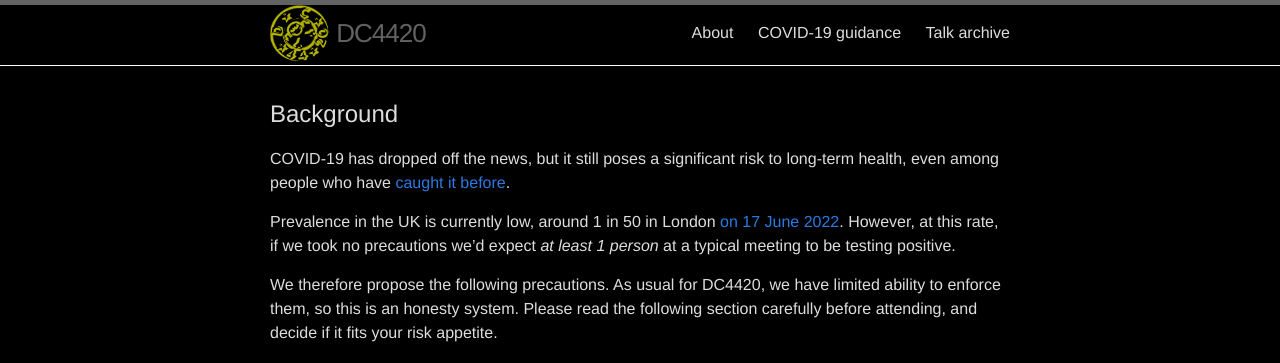
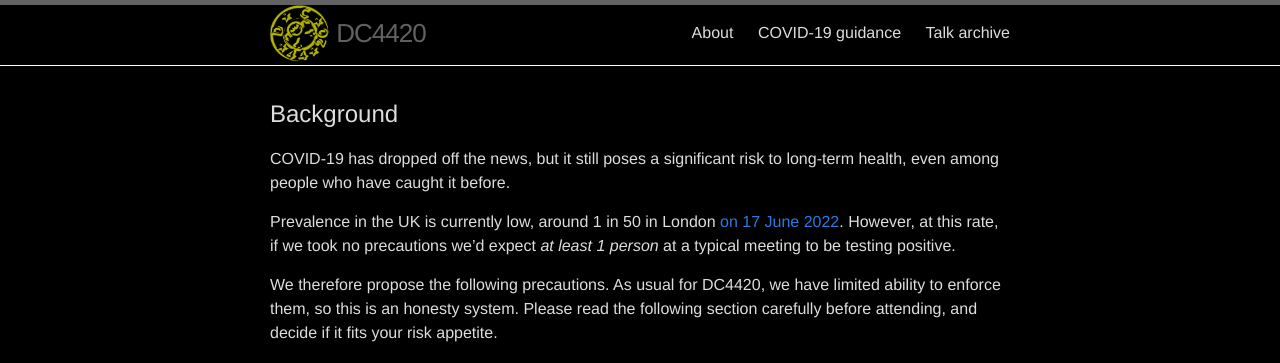
Before and after one commit to dc4420/website, a Jekyll site: the page built from covid.md, in a window 1280 px wide. Shown: the top 363 px of the page. Built offline with Jekyll 4.4.1, drawn with Linux system fonts in a browser that asks for light colours; nearby versions of some CDN libraries; some of the changed lines change nothing that is shown.

Commit message:
Remove cite for now (it's still being discussed)

```diff
--- a/covid.md
+++ b/covid.md
@@ -7,8 +7,7 @@ permalink: /covid/
 ## Background
 
 COVID-19 has dropped off the news, but it still poses a significant
-risk to long-term health, even among people who have
-[caught it before](https://twitter.com/GANyborg/status/1539218849719111681).
+risk to long-term health, even among people who have caught it before.
 
 Prevalence in the UK is currently low, around 1 in 50 in London [on 17 June 2022](https://www.ons.gov.uk/peoplepopulationandcommunity/healthandsocialcare/conditionsanddiseases/bulletins/coronaviruscovid19infectionsurveypilot/17june2022).
 However, at this rate, if we took no precautions we'd expect *at least 1 person* at a
```
